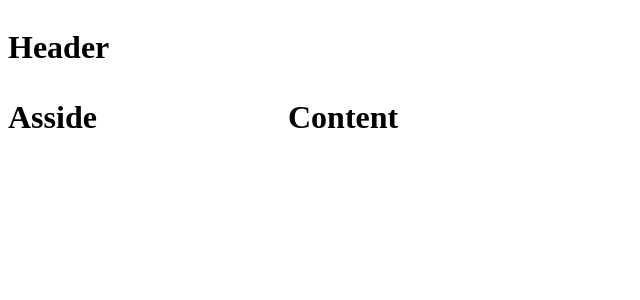
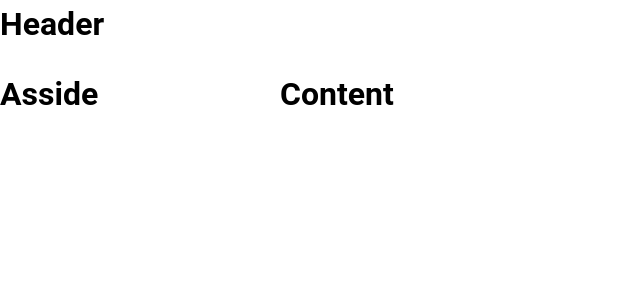
Before and after one commit to marcospauloidabox/app, a Vue app: page / in a window 1280 px wide. Shown: the top 300 px of the page, without its empty margins (0-640 px from the left). Built offline with nearby package versions, Linux system fonts and the light colour scheme.

Commit message:
feat: add and config vuetify

```diff
--- a/package.json
+++ b/package.json
@@ -14,6 +14,7 @@
     "format": "prettier --write src/"
   },
   "dependencies": {
+    "@mdi/font": "^7.4.47",
     "vue": "^3.4.29",
     "vue-router": "^4.3.3"
   },
@@ -35,7 +36,9 @@
     "prettier": "^3.2.5",
     "typescript": "~5.4.0",
     "vite": "^5.3.1",
+    "vite-plugin-vuetify": "^2.0.3",
     "vitest": "^1.6.0",
-    "vue-tsc": "^2.0.21"
+    "vue-tsc": "^2.0.21",
+    "vuetify": "^3.6.13"
   }
 }
--- a/src/main.ts
+++ b/src/main.ts
@@ -1,9 +1,25 @@
 import { createApp } from 'vue'
+
+// Vuetify
+import '@mdi/font/css/materialdesignicons.css'
+import 'vuetify/styles'
+import { createVuetify } from 'vuetify'
+import * as components from 'vuetify/components'
+import * as directives from 'vuetify/directives'
+
+// Components
 import App from './App.vue'
+
+const vuetify = createVuetify({
+  components,
+  directives
+})
+
 import router from './router'
 
 const app = createApp(App)
 
 app.use(router)
+app.use(vuetify)
 
 app.mount('#app')
```
Also changed, not shown: 1 other file (tests, documents, lock files or other folders).
